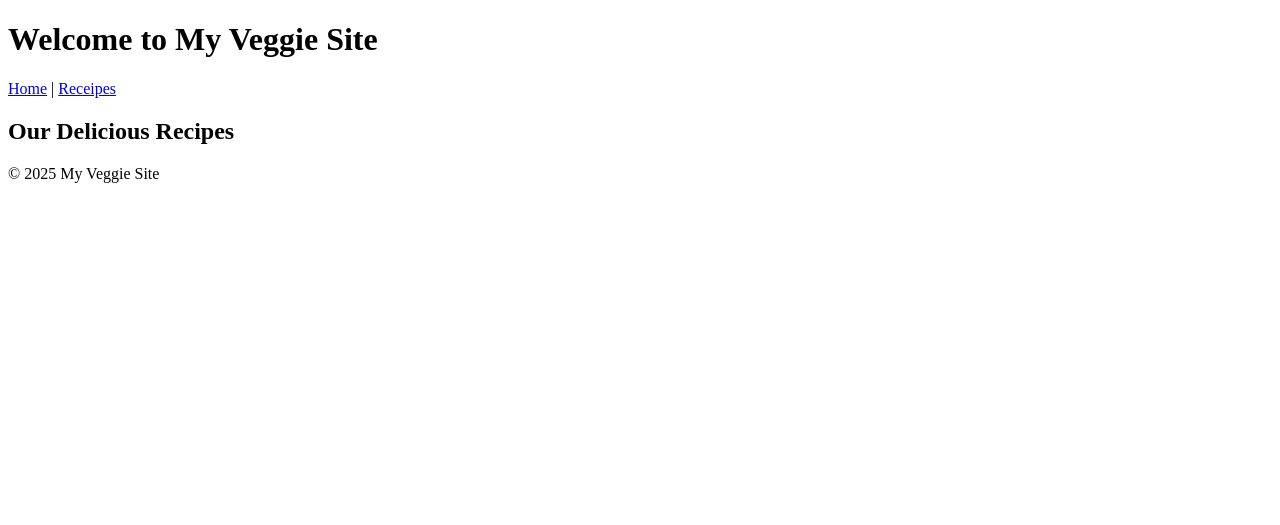
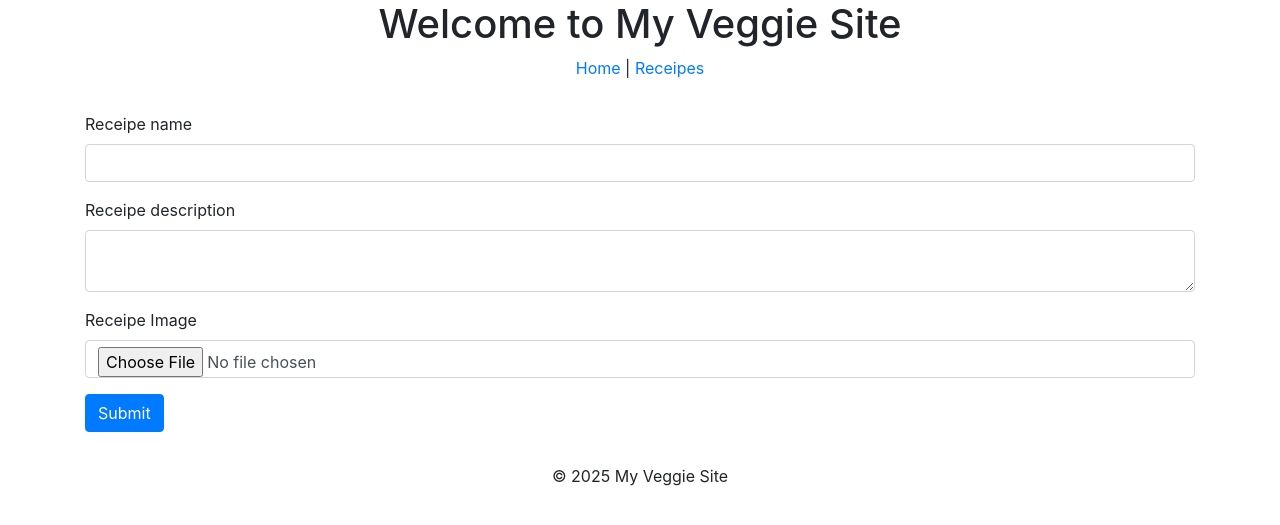
Before and after one commit to sayedabdulkarim/django_rfrshr, a Django app: page /receipes/ in a window 1280 px wide. Shown: the top 525 px of the page. Run offline with Django 5.2, Linux system fonts and the light colour scheme; some libraries are stand-ins or nearby versions.

Commit message:
Update templates and views for recipes: enhance layout with Bootstrap, add form fields, and include current year in footer

```diff
--- a/tutOne/core/vege/templates/base.html
+++ b/tutOne/core/vege/templates/base.html
@@ -4,6 +4,20 @@
 <head>
     <meta charset="UTF-8">
     <title>{% block title %}My Site{% endblock %}</title>
+    <!-- add bootsrap here -->
+    <link rel="stylesheet" href="https://stackpath.bootstrapcdn.com/bootstrap/4.5.2/css/bootstrap.min.css">
+    <style>
+        header h1,
+        header nav,
+        footer {
+            text-align: center;
+        }
+
+        main {
+            margin-top: 2rem;
+            margin-bottom: 2rem;
+        }
+    </style>
 </head>
 
 <body>
@@ -20,7 +34,7 @@
         {% endblock %}
     </main>
     <footer>
-        <p>&copy; 2025 My Veggie Site</p>
+        <p>&copy; {{ now|date:"Y" }} My Veggie Site</p>
     </footer>
 </body>
 
--- a/tutOne/core/vege/templates/receipes.html
+++ b/tutOne/core/vege/templates/receipes.html
@@ -3,6 +3,22 @@
 {% block title %}Recipes{% endblock %}
 
 {% block content %}
-<h2>Our Delicious Recipes</h2>
+<div class="container">
+    <form>
+        <div class="mb-3">
+            <label for="exampleInputEmail1" class="form-label">Receipe name</label>
+            <input type="text" class="form-control">
+        </div>
+        <div class="mb-3">
+            <label for="exampleInputPassword1" class="form-label">Receipe description</label>
+            <textarea class="form-control"></textarea>
+        </div>
+        <div class="mb-3">
+            <label for="exampleInputPassword1" class="form-label">Receipe Image</label>
+            <input type="file" class="form-control" id="exampleInputPassword1">
+        </div>
+        <button type="submit" class="btn btn-primary">Submit</button>
+    </form>
+</div>
 <!-- Your recipes content here -->
 {% endblock %}
--- a/tutOne/core/vege/views.py
+++ b/tutOne/core/vege/views.py
@@ -1,5 +1,6 @@
 from django.shortcuts import render
+from django.utils import timezone
 
 # Create your views here.
 def receipes(request):
-    return render(request, 'receipes.html')
+    return render(request, 'receipes.html', { 'now': timezone.now() })
```
